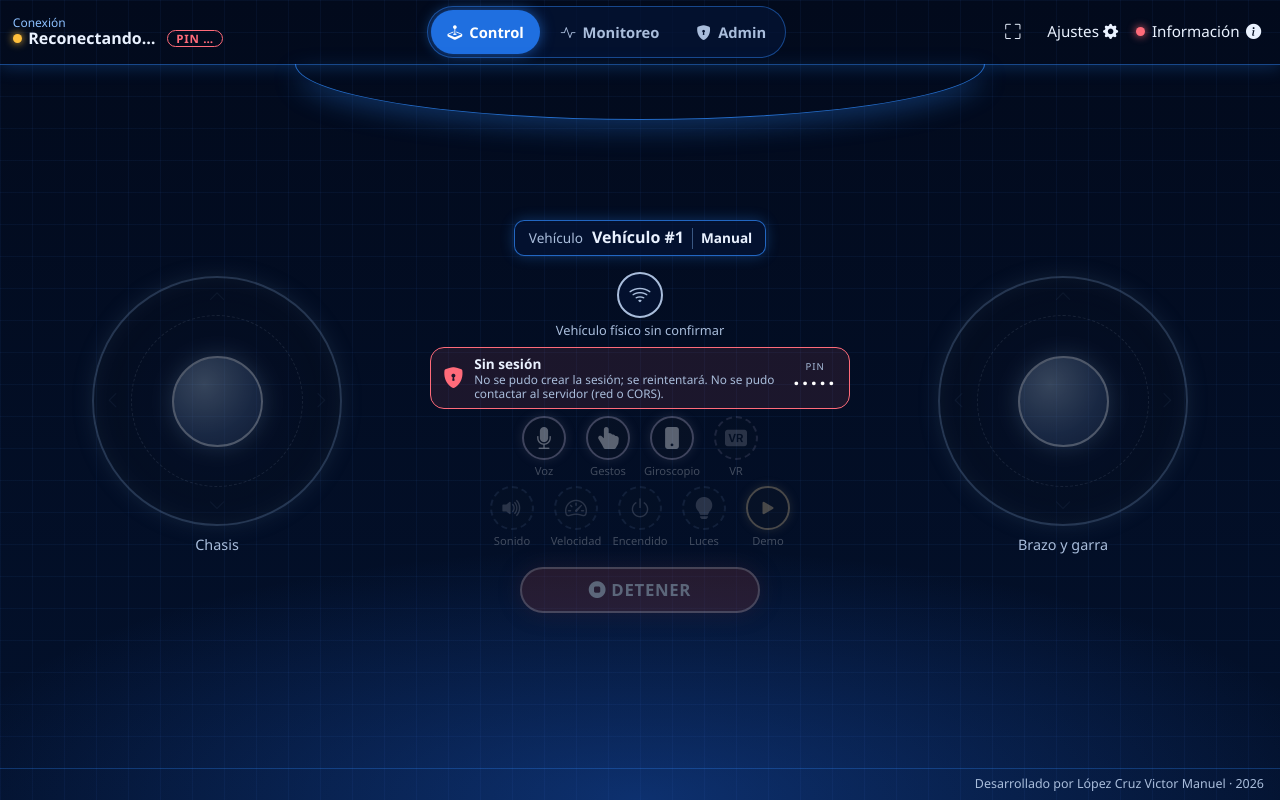
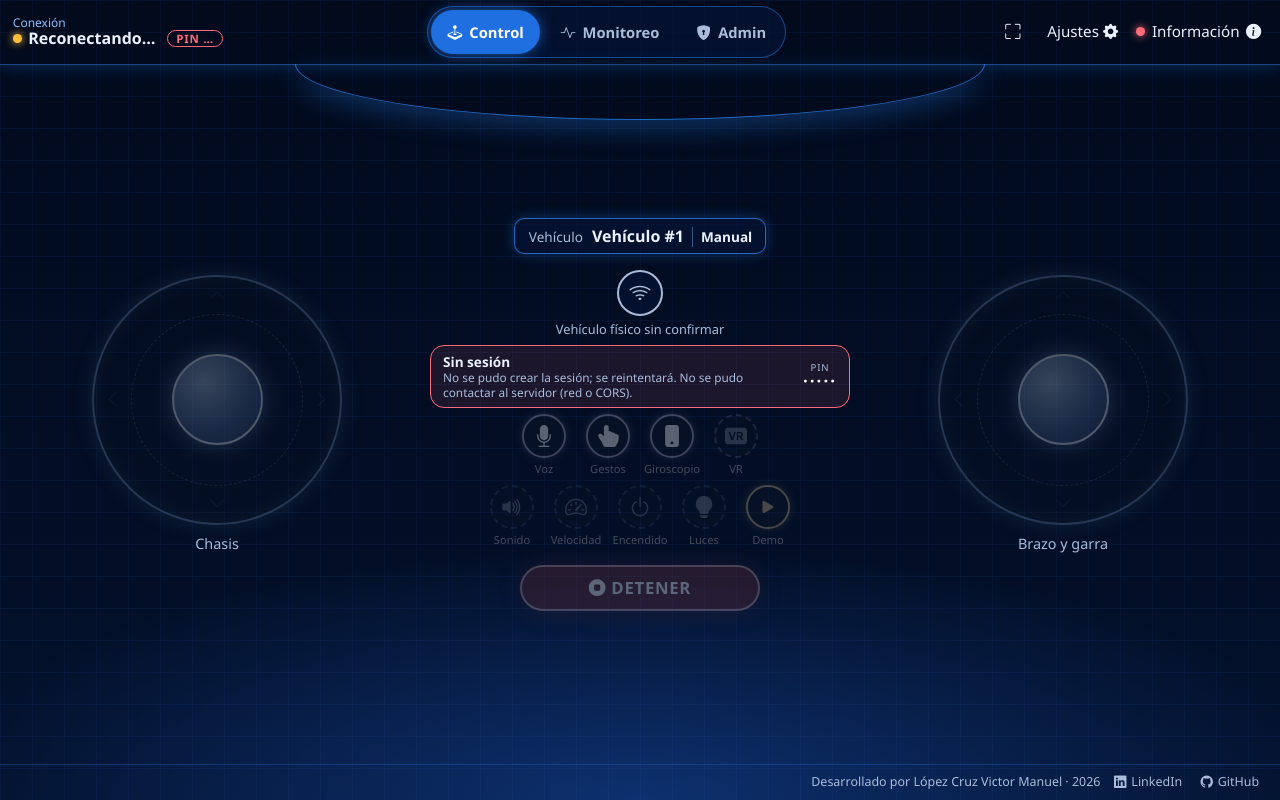
Before and after one commit to VictorLopez19/novatrack, a plain HTML site: page index.html in a window 1280 px wide. Drawn offline with nearby package versions, Linux system fonts and the light colour scheme; no server answers.

Commit message:
Actualización de creditos

```diff
--- a/assets/css/styles.css
+++ b/assets/css/styles.css
@@ -68,6 +68,26 @@ body::before { /* cuadrícula de fondo */
 .pie {
   margin-top: auto; padding: .4rem 1rem; text-align: end; font-size: .78rem; color: var(--muted);
   border-top: 1px solid rgba(47, 139, 255, .25); overflow-wrap: anywhere;
+}
+
+/* Créditos: nombre, año y enlaces a los perfiles del autor. */
+#pie-creditos {
+  display: inline-flex; flex-wrap: wrap; align-items: center; justify-content: flex-end; gap: .1rem .55rem;
+}
+
+.pie-enlace {
+  display: inline-flex; align-items: center; gap: .3rem; padding: .1rem .3rem; border-radius: 6px;
+  color: inherit; text-decoration: none;
+}
+.pie-enlace:hover, .pie-enlace:focus-visible { color: var(--texto); background: rgba(47, 139, 255, .15); }
+.pie-enlace:focus-visible { outline: 2px solid rgba(47, 139, 255, .6); outline-offset: 1px; }
+
+/* Celular en vertical: solo el icono. El nombre sigue disponible para los lectores de pantalla. */
+@media (orientation: portrait) and (max-width: 719px) {
+  .pie-enlace { padding: .25rem; font-size: 1rem; }
+  .pie-red-nombre {
+    position: absolute; width: 1px; height: 1px; overflow: hidden; clip: rect(0 0 0 0); white-space: nowrap;
+  }
 }
 
 /* Tablero: vertical = panel central arriba y dos joysticks debajo */
@@ -828,14 +848,12 @@ html.vista-admin .aviso-giro { display: none !important; }
 }
 .aviso-permiso[hidden] { display: none; }
 .aviso-permiso[data-nivel="err"] { border-color: var(--err); background: rgba(255, 107, 122, .1); box-shadow: none; }
-.aviso-permiso > .bi { font-size: 1.3rem; color: var(--warn); }
-.aviso-permiso[data-nivel="err"] > .bi { color: var(--err); }
 .aviso-permiso-txt { flex: 1; min-width: 0; display: flex; flex-direction: column; line-height: 1.2; }
 .aviso-permiso-txt strong { font-size: .85rem; }
 .aviso-permiso-txt span { font-size: .74rem; color: var(--muted); overflow-wrap: anywhere; }
 .aviso-permiso-pin { display: flex; flex-direction: column; align-items: center; line-height: 1; }
 .aviso-permiso-pin small { font-size: .6rem; letter-spacing: .1em; color: var(--muted); }
-.aviso-permiso-pin b { font-size: 1.35rem; letter-spacing: .12em; font-variant-numeric: tabular-nums; color: #fff; }
+.aviso-permiso-pin b { font-size: 1.05rem; letter-spacing: .12em; font-variant-numeric: tabular-nums; color: #fff; }
 
 /* Sin permiso: los controles se ven, pero no responden */
 html.sin-permiso .botonera, html.sin-permiso #joy-chasis, html.sin-permiso #joy-brazo, html.sin-permiso .btn-detener {
@@ -857,7 +875,7 @@ html.sin-permiso .botonera, html.sin-permiso #joy-chasis, html.sin-permiso #joy-
 @media (max-height: 520px) and (orientation: landscape) {
   .aviso-permiso { padding: .25rem .6rem; gap: .5rem; }
   .aviso-permiso-txt span { display: none; }
-  .aviso-permiso-pin b { font-size: 1.05rem; }
+  .aviso-permiso-pin b { font-size: .95rem; }
 }
 @media (max-width: 400px) {
   .cab-pin { display: none; } /* el PIN sigue visible en el aviso de CONTROL y en Información */
--- a/assets/js/config.js
+++ b/assets/js/config.js
@@ -15,10 +15,24 @@ export const CONFIG = Object.freeze({
   // Identificador del vehículo seleccionado por defecto.
   vehiculoPorDefecto: 1,
 
-  // Créditos y año de identificación del proyecto.
+  // Créditos y año de identificación del proyecto, con los perfiles del autor.
   creditos: Object.freeze({
     alumno: 'López Cruz Victor Manuel',
-    anio: 2026
+    anio: 2026,
+
+    // Enlaces del pie de página. La «ó» del perfil de LinkedIn va codificada (%C3%B3).
+    redes: Object.freeze([
+      Object.freeze({
+        nombre: 'LinkedIn',
+        icono: 'bi-linkedin',
+        url: 'https://www.linkedin.com/in/victor-manuel-l%C3%B3pez-cruz-34bb39349',
+      }),
+      Object.freeze({
+        nombre: 'GitHub',
+        icono: 'bi-github',
+        url: 'https://github.com/VictorLopez19',
+      }),
+    ]),
   }),
 
   // Tiempos de espera e intervalos utilizados por los servicios.
--- a/assets/js/main.js
+++ b/assets/js/main.js
@@ -72,7 +72,32 @@ const msg = (texto, tipo = 'info') => store.set('mensaje', {
 });
 
 // Inicializa los créditos, mensajes e indicadores de conexión.
-$('pie-creditos').textContent = `Desarrollado por ${CONFIG.creditos.alumno} · ${CONFIG.creditos.anio}`;
+// El pie se arma con nodos del DOM (sin innerHTML): nombre, año y perfiles del autor.
+{
+  const pie = $('pie-creditos');
+  pie.append(`Desarrollado por ${CONFIG.creditos.alumno} · ${CONFIG.creditos.anio}`);
+
+  for (const red of CONFIG.creditos.redes) {
+    const enlace = document.createElement('a');
+    enlace.className = 'pie-enlace';
+    enlace.href = red.url;
+    enlace.target = '_blank';
+    enlace.rel = 'noopener noreferrer'; // evita que la pestaña nueva acceda a esta página
+    enlace.setAttribute('aria-label', `Perfil de ${red.nombre} del autor (se abre en una pestaña nueva)`);
+
+    const icono = document.createElement('i');
+    icono.className = `bi ${red.icono}`;
+    icono.setAttribute('aria-hidden', 'true');
+
+    // El nombre va en su propio span: en el celular en vertical se oculta y queda solo el icono.
+    const nombre = document.createElement('span');
+    nombre.className = 'pie-red-nombre';
+    nombre.textContent = red.nombre;
+
+    enlace.append(icono, nombre);
+    pie.append(enlace);
+  }
+}
 
 iniciarMensajes(store, $('mensajes'), CONFIG.tiempos.mensajeMs);
 
--- a/assets/js/ui/panelSesion.js
+++ b/assets/js/ui/panelSesion.js
@@ -43,9 +43,12 @@ export function iniciarPanelSesion(store, ids) {
         aviso.dataset.nivel = nivel;
         $(ids.avisoPin).textContent = pin;
         $(ids.avisoTitulo).textContent = s.estado === 'activa' ? 'Esperando autorización' : texto;
-        $(ids.avisoTexto).textContent = s.estado === 'activa'
-            ? 'Comparte el PIN con el administrador para controlar el vehículo.'
-            : nota;
+
+        // Con la sesión activa basta el título y el PIN; la nota solo se muestra si hay algo que explicar
+        // (la sesión se está creando, la API no responde o el administrador cerró la sesión).
+        const avisoTexto = $(ids.avisoTexto);
+        avisoTexto.textContent = s.estado === 'activa' ? '' : nota;
+        avisoTexto.hidden = !avisoTexto.textContent;
 
         // Encabezado: PIN visible junto al estado de conexión
         const cab = $(ids.cabPin);
--- a/index.html
+++ b/index.html
@@ -131,7 +131,6 @@
 
                 <!-- Aviso visible mientras el administrador no autorice esta sesión. -->
                 <div id="aviso-permiso" class="aviso-permiso" role="status" aria-live="polite" data-nivel="warn">
-                    <i class="bi bi-shield-lock-fill" aria-hidden="true"></i>
                     <div class="aviso-permiso-txt">
                         <strong id="aviso-permiso-titulo">Creando sesión…</strong>
                         <span id="aviso-permiso-texto">Generando el PIN de esta sesión.</span>
```
